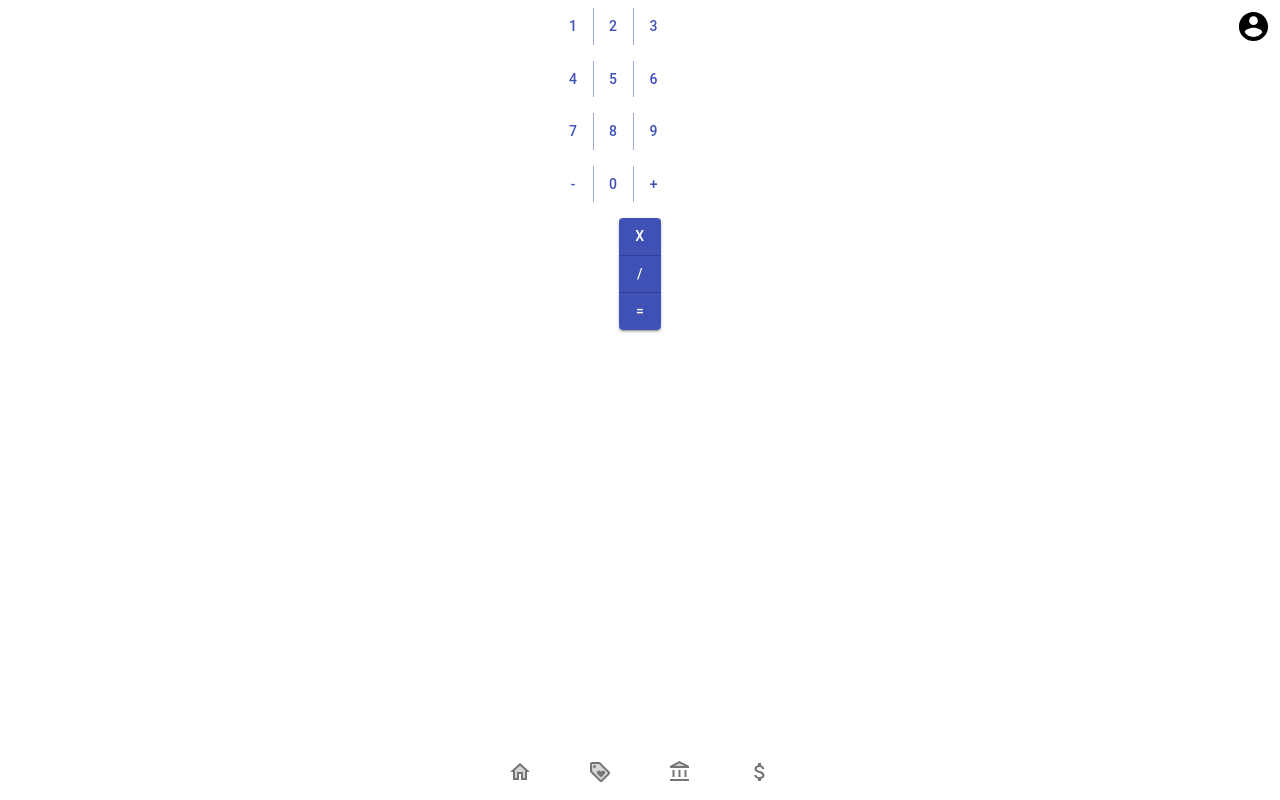
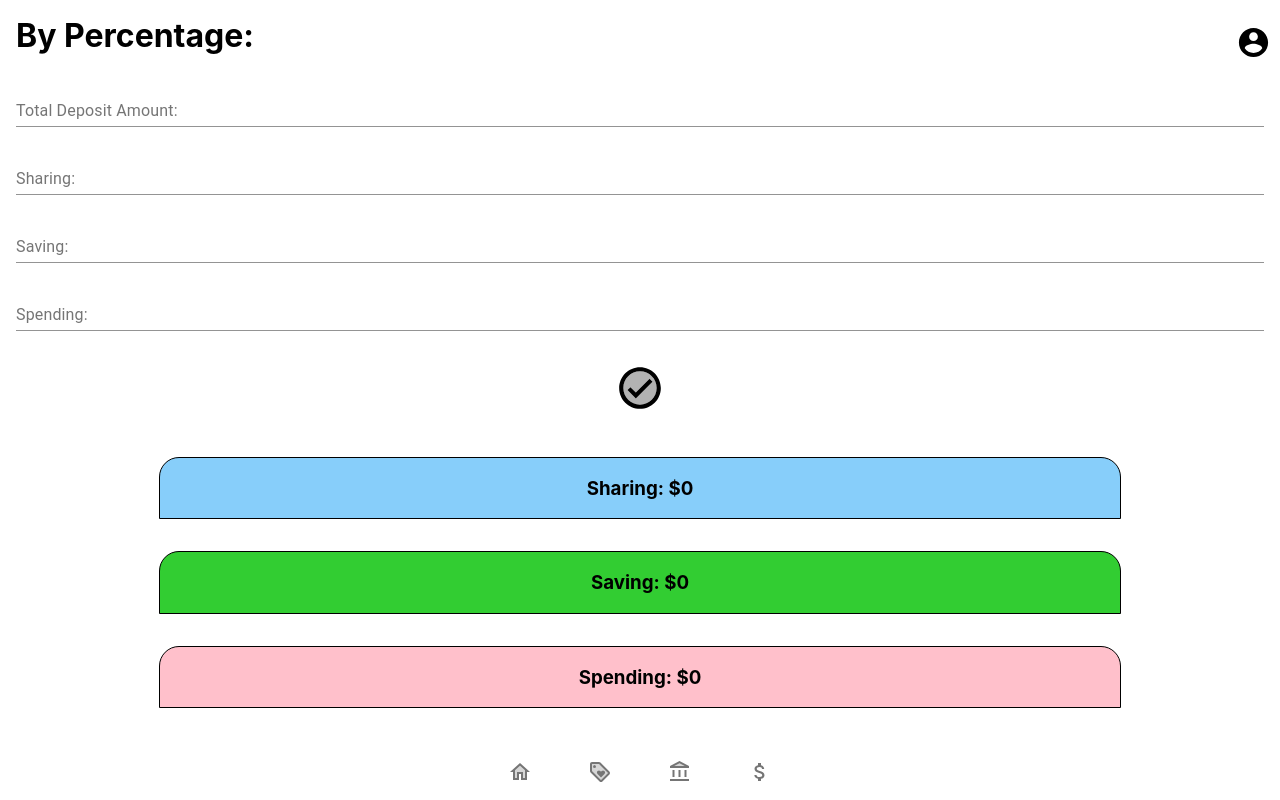
Before and after one commit to coderwine/kidsBudget_client, a React (Create React App) app: page /calculator in a window 1280 px wide. Built offline with nearby package versions, Linux system fonts and the light colour scheme.

Commit message:
calculator component build - percentages

```diff
--- a/src/components/Calculator/Calculator.component.jsx
+++ b/src/components/Calculator/Calculator.component.jsx
@@ -1,8 +1,10 @@
 import React, {useState} from 'react';
 import './Calculator.styles.css';
+import { FormControl, Input, InputLabel, FormGroup, IconButton, TableSortLabel } from '@material-ui/core';
 import Button from '@material-ui/core/Button';
 import ButtonGroup from '@material-ui/core/ButtonGroup';
 import { makeStyles } from '@material-ui/core/styles';
+import { SignalCellularNull } from '@material-ui/icons';
 
 const useStyles = makeStyles((theme) => ({
     root: {
@@ -11,98 +13,90 @@ const useStyles = makeStyles((theme) => ({
       alignItems: 'center',
       '& > *': {
         margin: theme.spacing(1),
+        padding: '.15em',
       },
     },
-    keyDisplay: {
-        display: 'flex',
-        flexDirection: 'row',
-        alignItems: 'center',
-    }
   }));
 
 export default function Calculator(props) {
     const classes = useStyles();
-    const [ total, setTotal ] = useState(100)
-    const [ addition, setAddition ] = useState(null);
 
+    const [ deposit, setDeposit ] = useState(null);
+    const [ sharingVal, setSharingVal ] = useState(null);
+    const [ savingVal, setSavingVal ] = useState(null);
+    const [ spendingVal, setSpendingVal ] = useState(null);
+    const [ actSharing, setActSharing ] = useState(null);
+    const [ actSaving, setActSaving ] = useState(null);
+    const [ actSpending, setActSpending ] = useState(null);
+
+
+
+    function handleSubmit(e) {
+        e.preventDefault()
+        // console.log('handle:', e.target[0].value, e.target[1].value, e.target[2].value, e.target[3].value)
+        // console.log('DEPOSIT: ', deposit)
+
+        let sharing = e.target[1].value / 100;
+        let saving = e.target[2].value / 100;
+        let spending = e.target[3].value / 100;
+
+        let calcSharing = deposit * sharing;
+        let calcSaving = deposit * saving;
+        let calcSpending = deposit * spending;
+
+        setActSharing(calcSharing.toFixed(2));
+        setActSaving(calcSaving.toFixed(2));
+        setActSpending(calcSpending.toFixed(2));
+
+
+    }
+
+    // <form onSubmit={e => handleSubmit(e)}>
     return(
 
-    <div clasName={classes.keyDisplay}>
-        <div className={classes.root}>
+    <div clasName={classes.root}>
+        <h1>By Percentage: </h1>
+        <form onSubmit={handleSubmit}>
+        <FormGroup>
 
-            <ButtonGroup variant="text" color="primary" aria-label="text primary button group">
-                <Button value={1}>1</Button>
-                <Button value={2}>2</Button>
-                <Button value={3}>3</Button>
-            </ButtonGroup>
-            <ButtonGroup variant="text" color="primary" aria-label="text primary button group">
-                <Button value={4}>4</Button>
-                <Button value={5}>5</Button>
-                <Button value={6}>6</Button>
-            </ButtonGroup>
-            <ButtonGroup variant="text" color="primary" aria-label="text primary button group">
-                <Button value={7}>7</Button>
-                <Button value={8}>8</Button>
-                <Button value={9}>9</Button>
-            </ButtonGroup>
-            <ButtonGroup variant="text" color="primary" aria-label="text primary button group">
-                <Button onClick={() => setAddition(false)}>-</Button>
-                <Button value={0}>0</Button>
-                <Button onClick={() => setAddition(true)}>+</Button>
-            </ButtonGroup>
+            <FormControl className="controlFormCalc">
+                <InputLabel className="calcLabel" name="Deposit">Total Deposit Amount:</InputLabel>
+                <Input className="inputField" name="Deposit" type="number" value={deposit} onChange={(e) => setDeposit(e.target.value)} placeholder="$100"/> <br/>
+            </FormControl>
+            <FormControl className="controlFormCalc">
+                <InputLabel className="calcLabel" name="sharing">Sharing:</InputLabel>
+                <Input className="inputField" name="sharing" type="number" value={sharingVal} onChange={(e) => setSharingVal(e.target.value)} placeholder="10%"/> <br/>
+            </FormControl>
 
-        </div>
+            <FormControl className="controlFormCalc">
+                <InputLabel className="calcLabel" name="saving">Saving:</InputLabel>
+                <Input className="inputField" name="saving" type="number" value={savingVal} onChange={(e) => setSavingVal(e.target.value)} placeholder="30%"/> <br/>
+            </FormControl>
+            <FormControl className="controlFormCalc">
+                <InputLabel className="calcLabel" name="spending">Spending:</InputLabel>
+                <Input className="inputField" name="spending" type="number" value={spendingVal} onChange={(e) => setSpendingVal(e.target.value)} placeholder="60%"/> <br/>
+            </FormControl>
 
-        <div className={classes.root}>
-            <ButtonGroup
-            orientation="vertical"
-            color="primary"
-            aria-label="vertical contained primary button group"
-            variant="contained"
-            >
-                <Button>X</Button>
-                <Button>/</Button>
-                <Button>=</Button>
-            </ButtonGroup>
+            <IconButton
+                type='submit'
+                size="medium">
+                <svg xmlns="http://www.w3.org/2000/svg" height="50" viewBox="0 0 24 24" width="50"><path d="M0 0h24v24H0V0z" fill="none"/><path d="M12 4c-4.41 0-8 3.59-8 8s3.59 8 8 8 8-3.59 8-8-3.59-8-8-8zm-2 13l-4-4 1.41-1.41L10 14.17l6.59-6.59L18 9l-8 8z" opacity=".3"/><path d="M12 2C6.48 2 2 6.48 2 12s4.48 10 10 10 10-4.48 10-10S17.52 2 12 2zm0 18c-4.41 0-8-3.59-8-8s3.59-8 8-8 8 3.59 8 8-3.59 8-8 8zm4.59-12.42L10 14.17l-2.59-2.58L6 13l4 4 8-8z"/></svg>
+                </IconButton>
+
+        </FormGroup>
+        </form>
+
+        <div className="resultsDisplay">
+            <div className="singleResult" id="shareResults">
+                <h3 className="envTitle" >Sharing: {actSharing === null ? `$0` : `$${actSharing}`}</h3>
+            </div>
+            <div className="singleResult" id="saveResults">
+                <h3 className="envTitle">Saving: {actSaving === null ? `$0` : `$${actSaving}`}</h3>
+            </div>
+            <div className="singleResult" id="spendResults">
+                <h3 className="envTitle">Spending: {actSpending === null ? `$0` : `$${actSpending}`}</h3>
+            </div>
         </div>
     </div>
     )
 }
-
-// <div className="calc-keyPad displayRoutes">
-
-//             <div id="board">
-
-//                 <div className="numPad">
-//                     <div className="calcRow">
-//                         <div className="key">1</div>
-//                         <div className="key">2</div>
-//                         <div className="key">3</div>
-//                     </div>
-//                     <div className="calcRow">
-//                         <div className="key">4</div>
-//                         <div className="key">5</div>
-//                         <div className="key">6</div>
-//                     </div>
-//                     <div className="calcRow">
-//                         <div className="key">7</div>
-//                         <div className="key">8</div>
-//                         <div className="key">9</div>
-//                     </div>
-//                     <div className="calcRow">
-//                         <div className="key">-</div>
-//                         <div className="key">0</div>
-//                         <div className="key">+</div>
-//                     </div>
-//                 </div>
-
-//                 <div className="calcTotals">
-//                     <div className="key">X</div>
-//                     <div className="key">/</div>
-//                     <div className="key">=</div>
-//                 </div>
-
-//             </div> <br/>
-
-//             <div className="calcResults">{total}</div>
-//         </div>
--- a/src/components/Calculator/Calculator.styles.css
+++ b/src/components/Calculator/Calculator.styles.css
@@ -1,39 +1,54 @@
-.calc-keyPad {
-    display: flex;
-    justify-content: center;
-    height: 400px;
-    width: 350px;
-    border: 1px solid black;
+h1 {
+    margin: 1rem;
 }
 
-.calc-keypad .numPad {
-    height: 250px;
-    width: 300px;
-    display: flex;
-    flex-wrap: wrap;
-    justify-content: space-between
+form {
+    margin: .5em;
+    padding: .5em;
 }
 
-.numPad .calcRow {
-    display: flex;
-    flex-wrap: wrap;
-    justify-content: space-evenly;
-    /* height: auto; */
-    width: 250px;
+.inputField::before {
+    position: absolute;
+    top: 0;
+    content:"$";
+    left: 5px;
 }
 
-.calcRow .key {
-    height: 50px;
-    width: 50px;
-    margin: 10px;
+input[type=number]::-webkit-inner-spin-button,
+input[type=number]::-webkit-outer-spin-button,
+input[type=number] {
+    -webkit-appearance: none;
+    margin: 0;
+    -moz-appearance: textfield;
 }
 
-.key {
+input {
+    text-align: center;
+}
+
+.resultsDisplay {
+    display: flex;
+    flex-direction: column;
+    align-items: center;
+    height: 30vh;
+}
+
+.resultsDisplay .singleResult {
+    display: flex;
+    flex-direction: column;
+    align-items: center;
+    width: 75%;
     border: 1px solid black;
-    height: 10px;
-    width: 10px;
-    padding: 5px;
-    margin: 5px;
-    text-align: center;
-    align-items: center;
+    border-radius: 20px 20px 0px 0px;
+    margin: 1rem;
 }
+
+#shareResults {
+    background-color: lightskyblue;
+}
+#saveResults {
+    background-color: limegreen;
+}
+#spendResults {
+    background-color: pink;
+}
```
Also changed, not shown: src/assets/check_circle-24px.svg (added), 1 other file (tests, documents, lock files or other folders).
